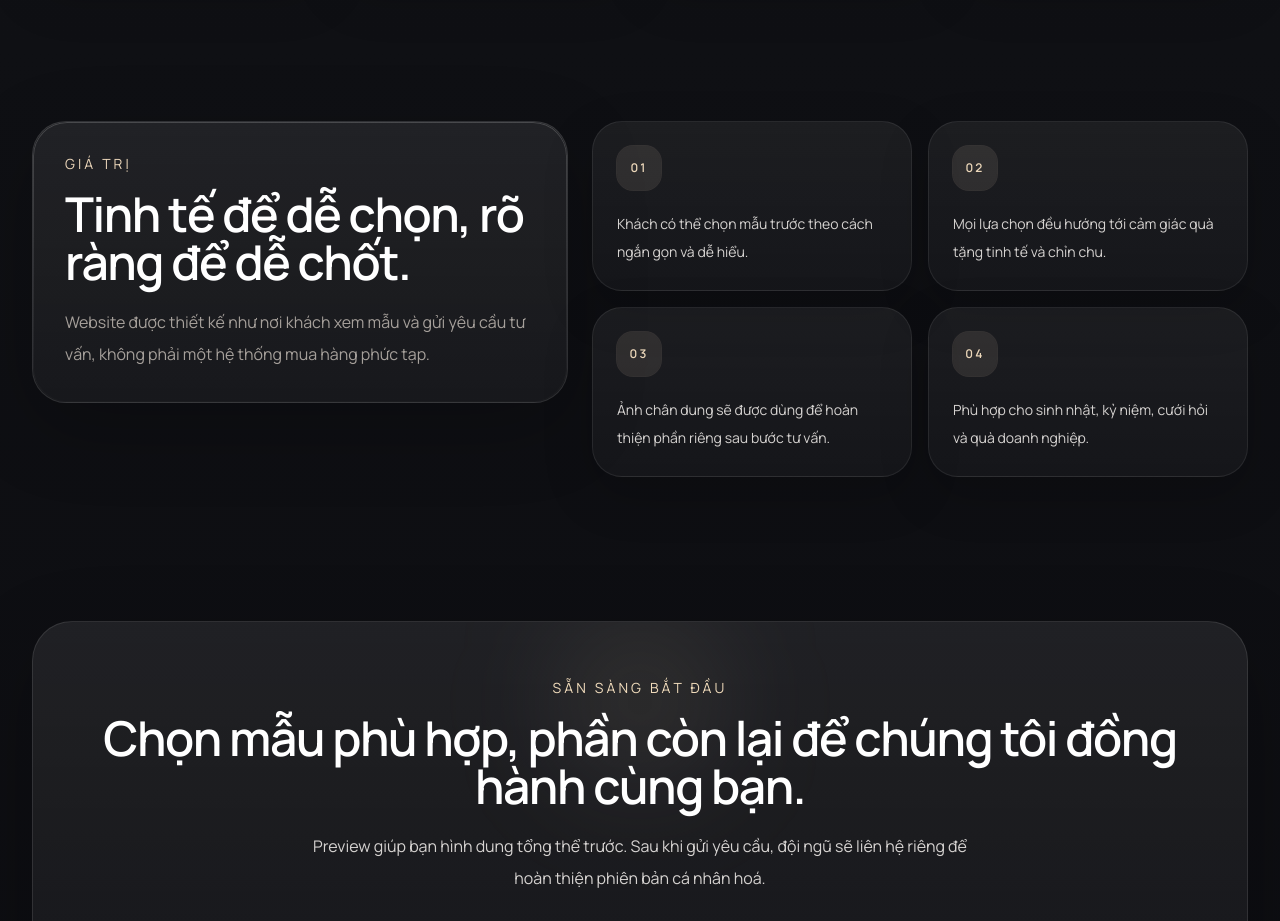
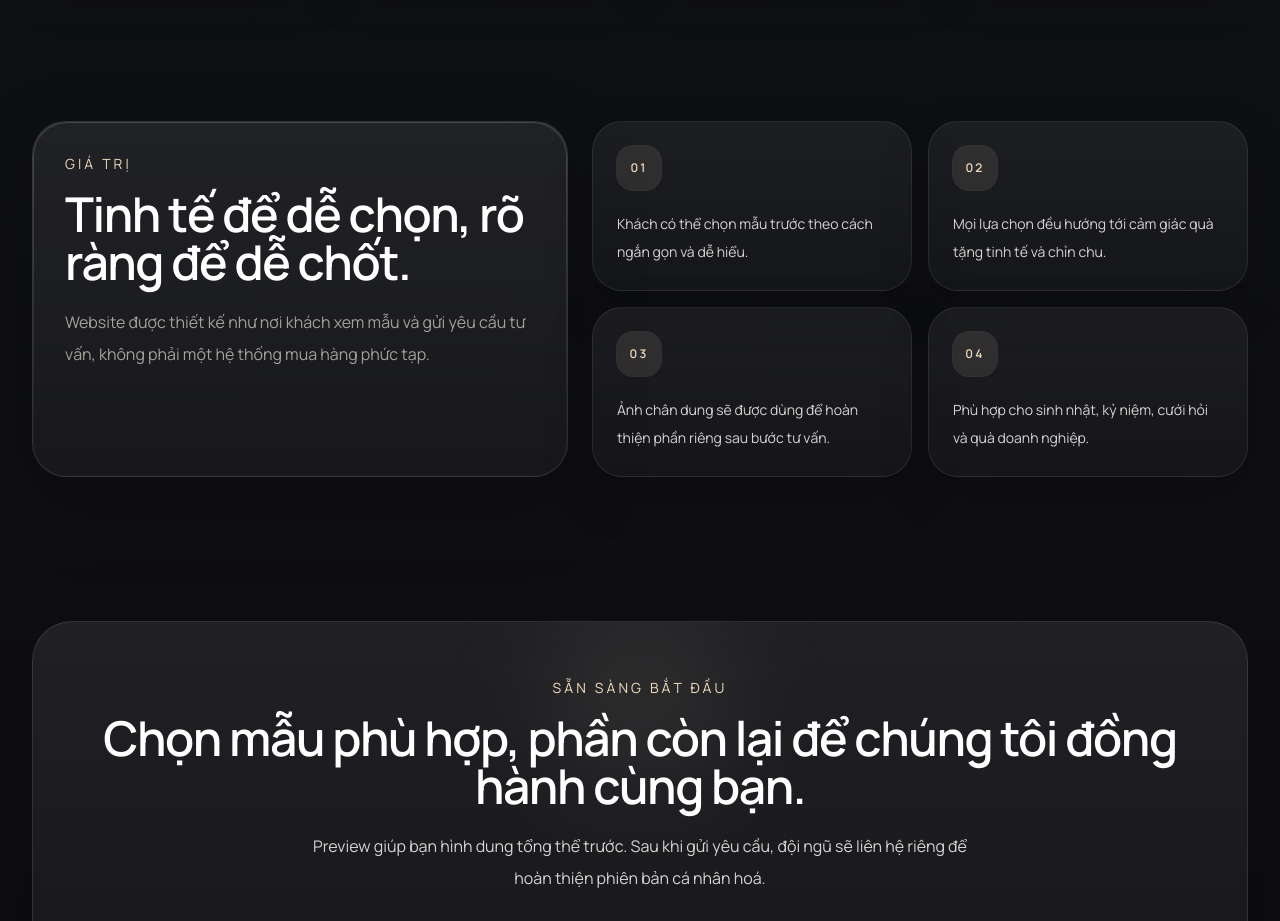
Before and after one commit to cuongnmhe181490/figure, a Next.js app: page / in a window 1280 px wide. Shown: the part 1440-2361 px from the top of the page. Built offline with nearby package versions, Linux system fonts and the light colour scheme.

Commit message:
Align value section card heights

```diff
--- a/app/page.tsx
+++ b/app/page.tsx
@@ -192,9 +192,9 @@ export default function HomePage() {
         </section>
 
         <section id="gia-tri" className="scroll-mt-28 px-5 py-12 sm:px-6 lg:px-8 lg:py-18">
-          <div className="mx-auto grid max-w-7xl gap-6 lg:grid-cols-[0.9fr_1.1fr]">
-            <Reveal delayMs={60}>
-              <div className="premium-card glass-panel hairline rounded-[34px] p-7 sm:p-8">
+          <div className="mx-auto grid max-w-7xl gap-6 lg:grid-cols-[0.9fr_1.1fr] lg:items-stretch">
+            <Reveal delayMs={60} className="h-full">
+              <div className="premium-card glass-panel hairline flex h-full flex-col rounded-[34px] p-7 sm:p-8">
                 <p className="text-sm tracking-[0.22em] text-[#ebd6ba] uppercase">Giá trị</p>
                 <h2 className="mt-4 text-4xl font-semibold tracking-[-0.03em] text-white sm:text-5xl">
                   Tinh tế để dễ chọn, rõ ràng để dễ chốt.
```
